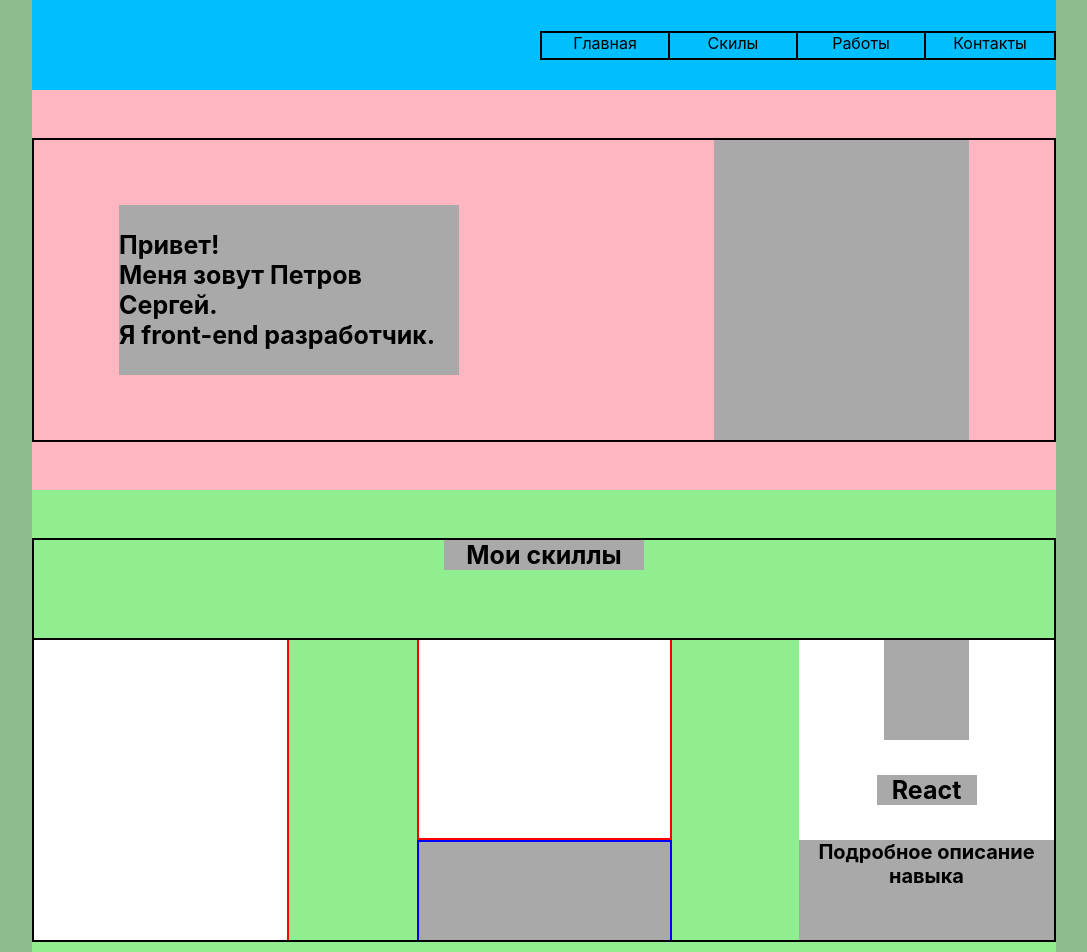
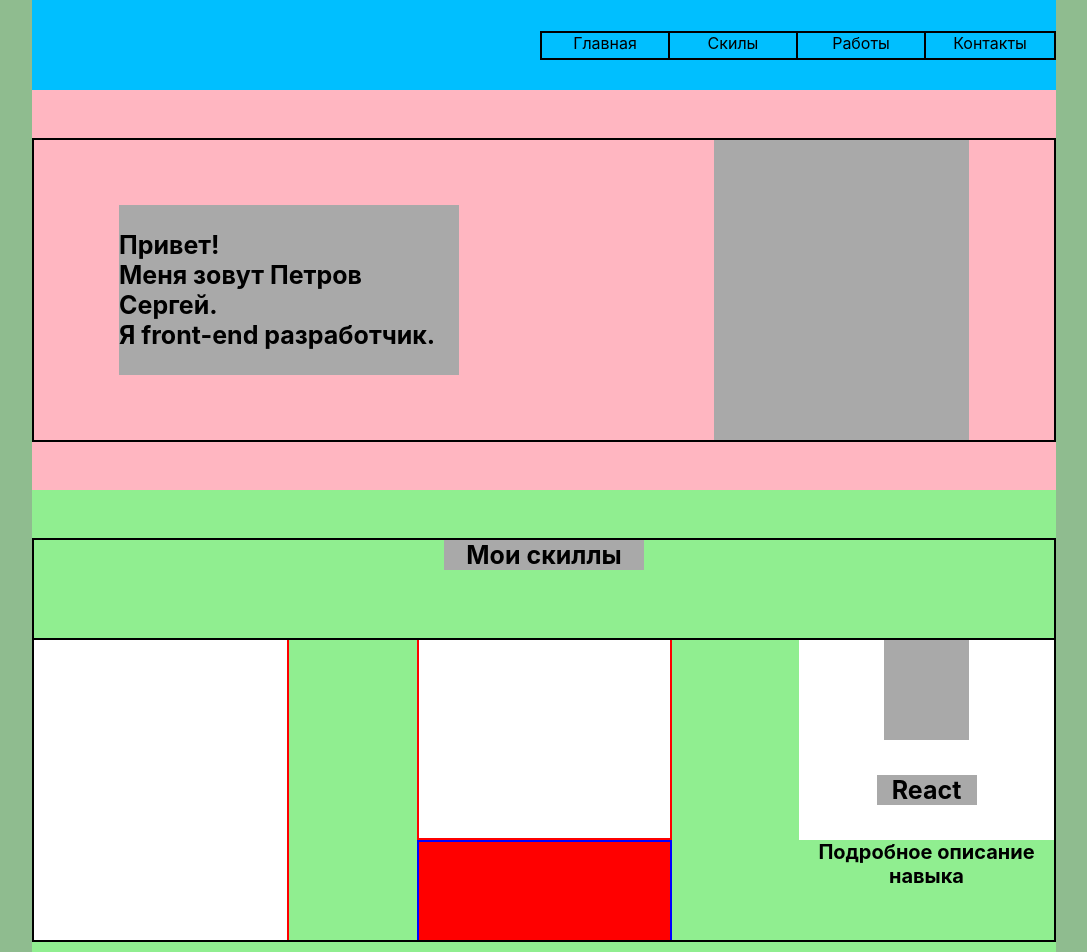
Before and after one commit to zerkalo70/portfolio, a React (Create React App) app: page / in a window 1280 px wide. Shown: the top 952 px of the page, without its empty margins (96-1183 px from the left). Built offline with nearby package versions, Linux system fonts and the light colour scheme.

Commit message:
redisain_1b

```diff
--- a/src/App.css
+++ b/src/App.css
@@ -152,7 +152,7 @@
     grid-row: 4/5;
     border: 2px solid blue;
     border-bottom: none;
-    background-color: darkgray;
+    background-color: red;
 }
 
 .bS_5 {
@@ -203,7 +203,7 @@
     grid-area: bS_7;
     grid-column: 7/9;
     grid-row: 4/5;
-    background-color: darkgray;
+    /*background-color: darkgray;*/
 }
 
 .description {
```
